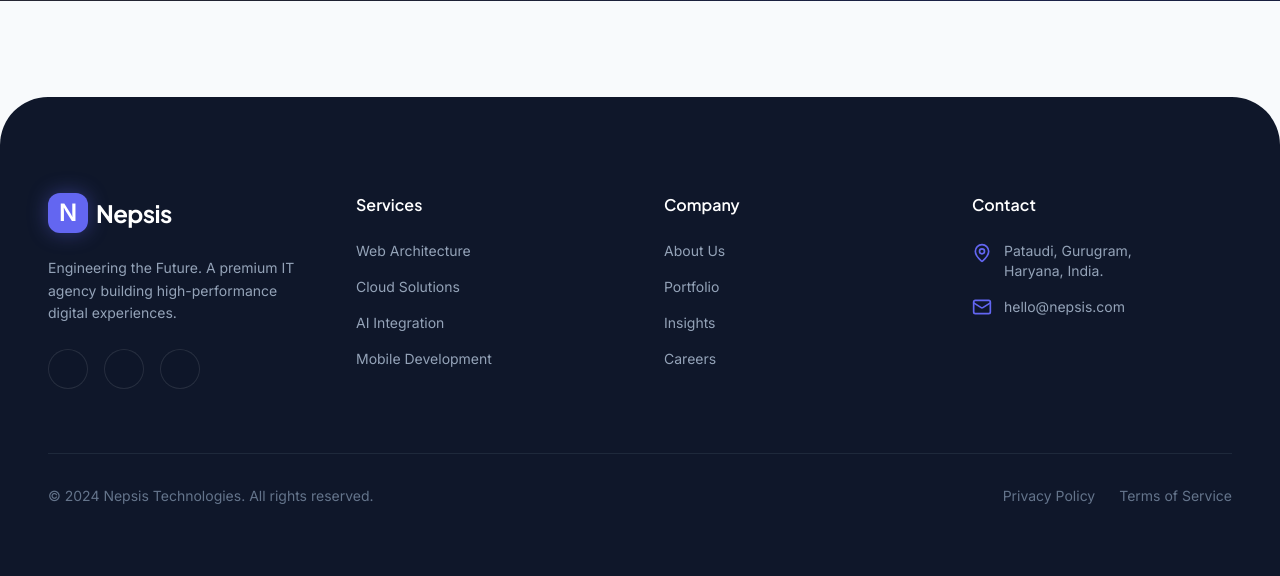
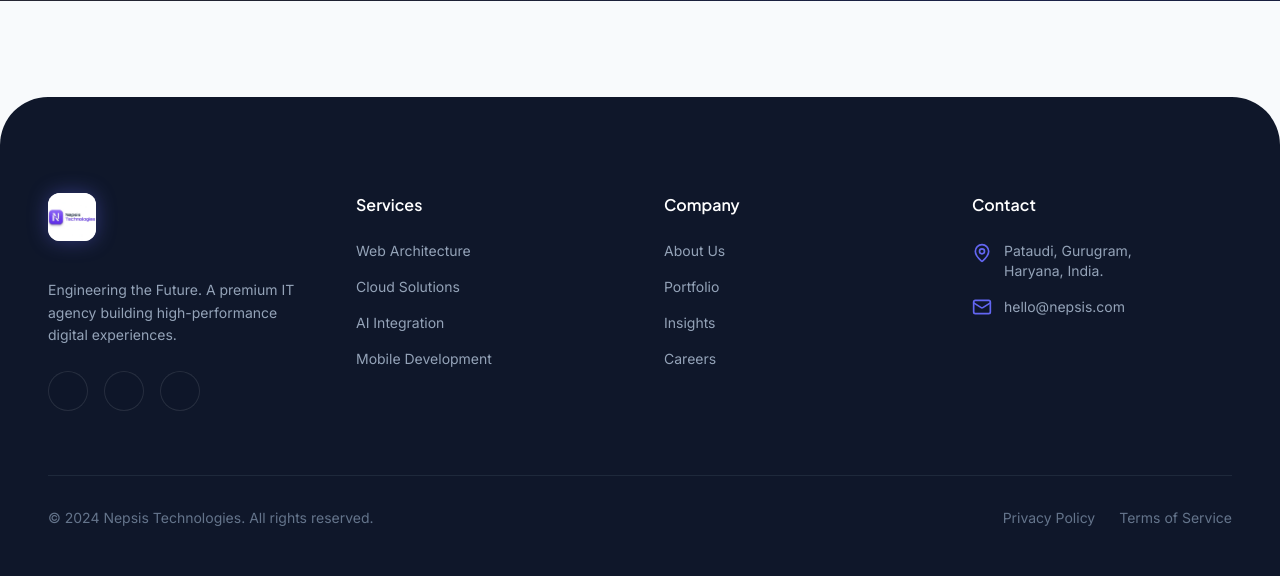
Before and after one commit to deepfsd/zeyna, a Node server app: page /about in a window 1280 px wide. Shown: the part 1940-2516 px from the top of the page. Before the commit the page ends 2444 px from the top, so only its background shows below. Run offline with Node 20, Linux system fonts and the light colour scheme; some libraries are stand-ins or nearby versions.

Commit message:
feat: Add full company logo to footer
- Copied the provided `full-logo.jpg` into `public/images/`.
- Updated `views/partials/footer.ejs` to replace the CSS-based text logo with an `<img>` tag pointing to `full-logo.jpg`.
- Added `bg-white`, `rounded-xl`, `object-contain`, and `h-12` utility classes to the image to ensure the JPG logo looks sharp and fits perfectly against the dark background of the footer.

Co-authored-by: deepfsd <134131594+deepfsd@users.noreply.github.com>

```diff
--- a/views/partials/footer.ejs
+++ b/views/partials/footer.ejs
@@ -6,13 +6,10 @@
             <div class="grid grid-cols-1 md:grid-cols-4 gap-12 mb-16">
                 <!-- Brand Info -->
                 <div class="md:col-span-1 space-y-6">
-                    <a href="/" class="flex items-center gap-2 group magnetic inline-block">
-                        <div class="w-10 h-10 rounded-xl bg-brand-500 flex items-center justify-center text-white font-bold text-2xl transition-transform group-hover:scale-110 shadow-glow">
-                            N
-                        </div>
-                        <span class="font-display font-bold text-2xl tracking-tight text-white">Nepsis</span>
+                    <a href="/" class="group magnetic inline-block">
+                        <img src="/images/full-logo.jpg" alt="Nepsis Technologies Logo" class="h-12 w-auto rounded-xl transition-transform group-hover:scale-105 shadow-glow object-contain bg-white">
                     </a>
-                    <p class="text-slate-400 text-sm leading-relaxed max-w-xs">
+                    <p class="text-slate-400 text-sm leading-relaxed max-w-xs pt-2">
                         Engineering the Future. A premium IT agency building high-performance digital experiences.
                     </p>
                     <div class="flex items-center gap-4">
```
Also changed, not shown: public/images/full-logo.jpg (added).
